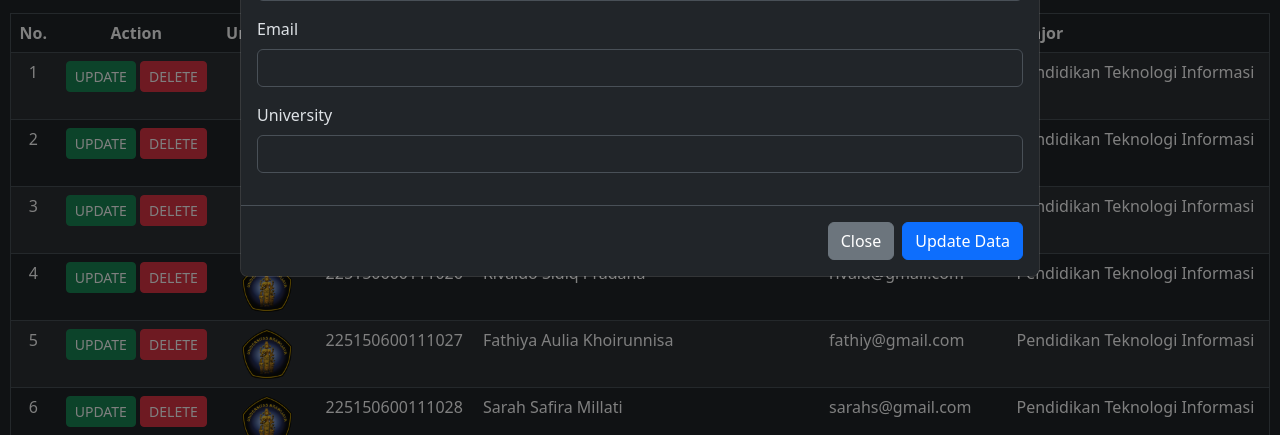
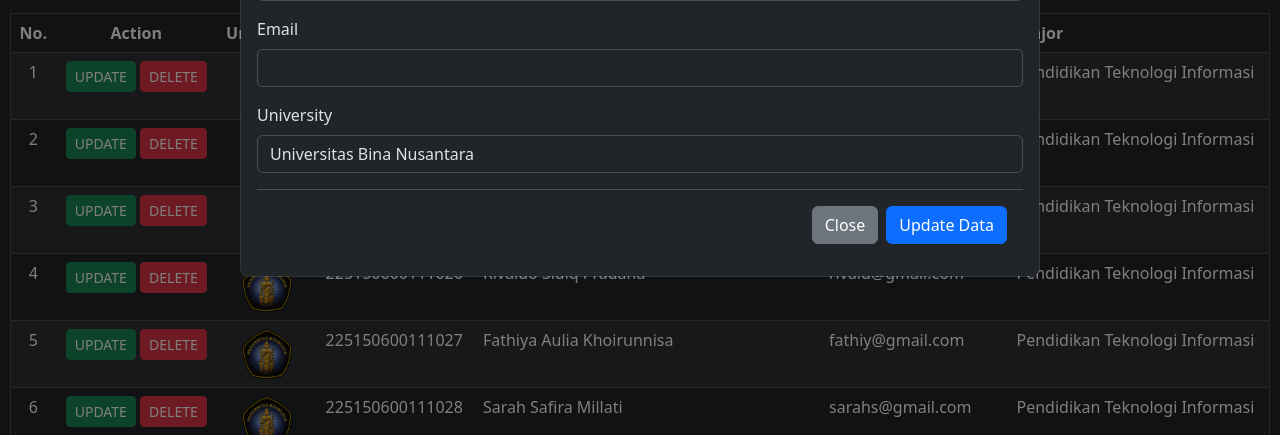
Before and after one commit to devanfer02/CRUD-PHP, a PHP site: page /basics/students in a window 1280 px wide, after a click on "UPDATE". Shown: the part 365-800 px from the top of the page. Run offline with PHP 8.4, Linux system fonts and the light colour scheme; data comes from the database, SQL or seed files in the repository; some libraries are stand-ins or nearby versions.

Commit message:
update js file for dropdown

```diff
--- a/app/scripts/script.js
+++ b/app/scripts/script.js
@@ -1,10 +1,19 @@
-import autocompleteuni  from './universities.js'
+import { autocompleteuni, universities}  from './universities.js'
 import changeTheme from './theme.js';
 
 document.getElementById('themeToggle').addEventListener('click', () => {
     changeTheme();
 });
 
+const universitySelect = document.getElementById('university');
+
+universities.forEach(function(item) {
+    const option = document.createElement('option');
+    option.text = item;
+    option.value = item;
+    universitySelect.appendChild(option);
+})
+
 $(document).ready(() => {
     autocompleteuni();
-})
+});
--- a/app/scripts/universities.js
+++ b/app/scripts/universities.js
@@ -26,4 +26,4 @@
     })
 }
 
-export default autocompleteuni;
+export default { autocompleteuni, universities};
--- a/app/views/students/index.php
+++ b/app/views/students/index.php
@@ -62,7 +62,7 @@
                     <button type="button" class="btn-close" data-bs-dismiss="modal" aria-label="Close"></button>
                 </div>
                 <div class="modal-body">
-                <form action="" method=""></form>
+                    <form action="<?=BASEURL;?>/students/update" method="post"></form>
                         <input type="hidden" name="id" id="id">
                         <div class="mb-3">
                             <label for="nama" class="form-label">Full Name</label>
@@ -80,14 +80,45 @@
                             <label for="email" class="form-label">Email</label>
                             <input type="text" class="form-control" name="email" id="email" autocomplete="off" required>
                         </div>
-                    <div class="mb-3">
+                        <div class="mb-3 selector-uni">
                             <label for="university" class="form-label">University</label>
-                        <input type="text" class="form-control" name="university" id="university" autocomplete="off" required>
-                    </div>
+                            <select class="form-control" id="university">
+                            </select>
+                            <script>
+                                const universities =
+                                [
+                                    "Universitas Bina Nusantara",
+                                    "Politeknik Negeri Surabaya",
+                                    "Politeknik Negeri Malang",
+                                    "Univeristas Telkom",
+                                    "Universitas Brawijaya",
+                                    "Universitas Gadjah Mada",
+                                    "Universitas Indonesia",
+                                    "Universitas Negeri Malang",
+                                    "Universitas Airlangga",
+                                    "Universitas Diponegoro",
+                                    "Universitas Padjajaran",
+                                    "Universitas Sebelas Maret",
+                                    "Universitas Udayana",
+                                    "Universitas Pendidikan Indonesia",
+                                    "Institut Teknologi Sepuluh November",
+                                    "Institut Teknologi Bandung",
+                                    "Institut Pertanian Bogor",
+                                    "Universitas Negeri Jakarta"
+                                ];
+
+                                universities.forEach(function(item) {
+                                    const option = document.createElement('option');
+                                    option.text = item;
+                                    option.value = item;
+                                    university.appendChild(option);
+                                })
+                            </script>
                         </div>
                         <div class="modal-footer">
                             <button type="button" class="btn btn-secondary" data-bs-dismiss="modal">Close</button>
                             <button type="submit" class="btn btn-primary">Update Data</button>
+                        </div>
                     </form>
                 </div>
             </div>
```
Lines whose indentation alone changed are shown as unchanged.
